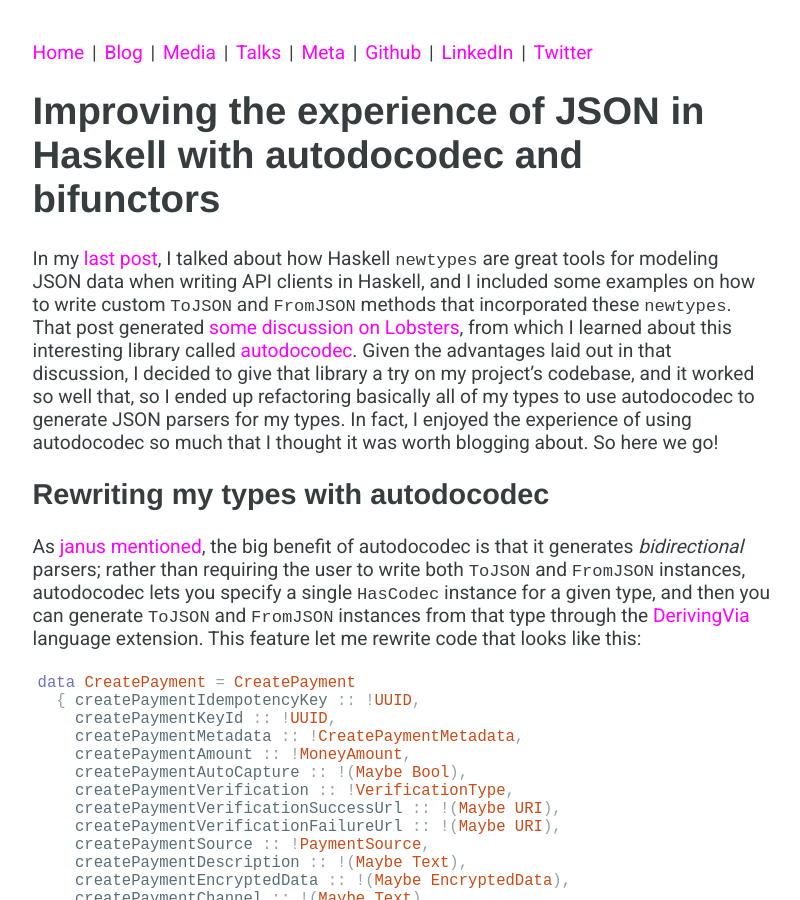
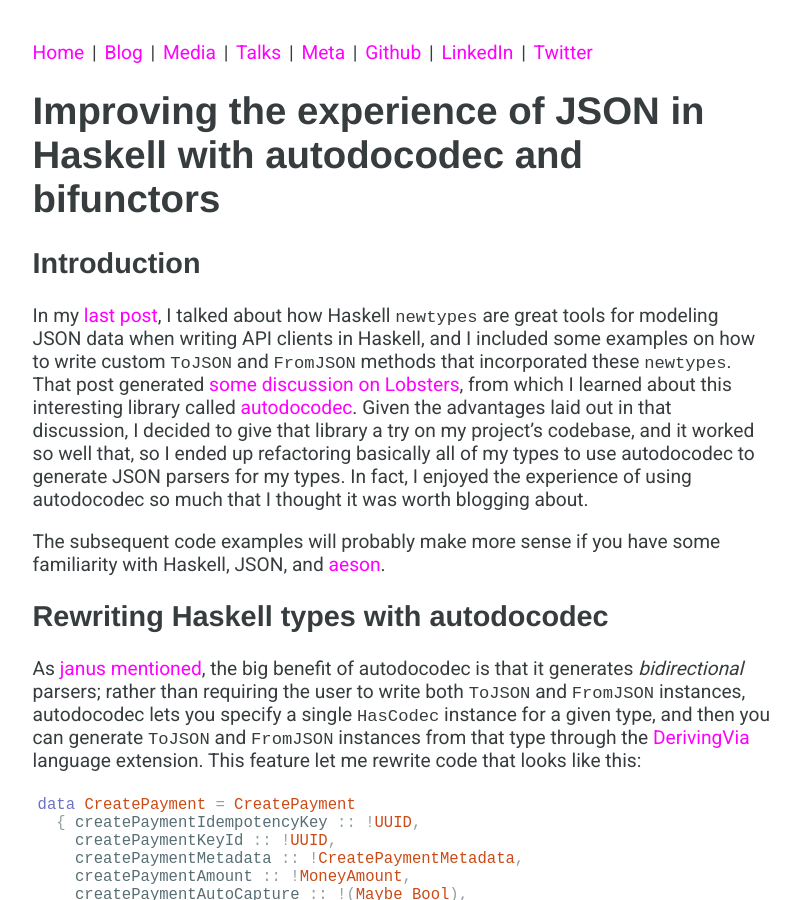
Before and after one commit to dmarticus/dmarticus.github.io, a Jekyll site: the page built from _posts/2022-11-08-improving-the-aeson-experience.md, in a window 1280 px wide and 900 px high. Shown: the whole window, without its empty margins (238-1038 px from the left). Built offline with Jekyll 4.4.1, drawn with Linux system fonts in a browser that asks for light colours; comment, search, counter and statistics services are not loaded.

Commit message:
more fixes

```diff
--- a/_config.yml
+++ b/_config.yml
@@ -8,7 +8,7 @@ exclude: ['README.md', 'Gemfile' , 'Gemfile.lock']
 title: "Dylan Martin"
 author: "Dylan"
 description: "Blogging and curating content about tech, programming, finance, politics, business, and culture"
-url: "https://dylanamartin.com"
+url: "https://www.dylanamartin.com"
 
 collections:
   reading:
--- a/_posts/2022-11-08-improving-the-aeson-experience.md
+++ b/_posts/2022-11-08-improving-the-aeson-experience.md
@@ -4,10 +4,14 @@ layout: post
 tags: [haskell, aeson, types, APIs, functional programming, autodocodec, JSON,validation, code tutorials]
 post_summary: "Libraries and techniques for improving the developer experience of working with JSON in Haskell"
 ---
+## Introduction
 
-In my [last post](http://www.dylanamartin.com/2022/10/31/use-newtypes-for-typesafe-data-validation-with-aeson.html), I talked about how Haskell `newtypes` are great tools for modeling JSON data when writing API clients in Haskell, and I included some examples on how to write custom `ToJSON` and `FromJSON` methods that incorporated these `newtypes`.  That post generated [some discussion on Lobsters](https://lobste.rs/s/ulqssr/data_validation_haskell_with_newtypes), from which I learned about this interesting library called [autodocodec](https://github.com/NorfairKing/autodocodec#readme).  Given the advantages laid out in that discussion, I decided to give that library a try on my project's codebase, and it worked so well that, so I ended up refactoring basically all of my types to use autodocodec to generate JSON parsers for my types.  In fact, I enjoyed the experience of using autodocodec so much that I thought it was worth blogging about.  So here we go!
+In my [last post](http://www.dylanamartin.com/2022/10/31/use-newtypes-for-typesafe-data-validation-with-aeson.html), I talked about how Haskell `newtypes` are great tools for modeling JSON data when writing API clients in Haskell, and I included some examples on how to write custom `ToJSON` and `FromJSON` methods that incorporated these `newtypes`.  That post generated [some discussion on Lobsters](https://lobste.rs/s/ulqssr/data_validation_haskell_with_newtypes), from which I learned about this interesting library called [autodocodec](https://github.com/NorfairKing/autodocodec#readme).  Given the advantages laid out in that discussion, I decided to give that library a try on my project's codebase, and it worked so well that, so I ended up refactoring basically all of my types to use autodocodec to generate JSON parsers for my types.  In fact, I enjoyed the experience of using autodocodec so much that I thought it was worth blogging about.
 
-## Rewriting my types with autodocodec
+The subsequent code examples will probably make more sense if you have some familiarity with Haskell, JSON, and [aeson](https://hackage.haskell.org/package/aeson).
+
+
+## Rewriting Haskell types with autodocodec
 
 As [janus mentioned](https://lobste.rs/s/ulqssr/data_validation_haskell_with_newtypes#c_nhn8oj), the big benefit of autodocodec is that it generates _bidirectional_ parsers; rather than requiring the user to write both `ToJSON` and `FromJSON` instances, autodocodec lets you specify a single `HasCodec` instance for a given type, and then you can generate `ToJSON` and `FromJSON` instances from that type through the [DerivingVia](https://ghc.gitlab.haskell.org/ghc/doc/users_guide/exts/deriving_via.html) language extension.  This feature let me rewrite code that looks like this:
 
```
